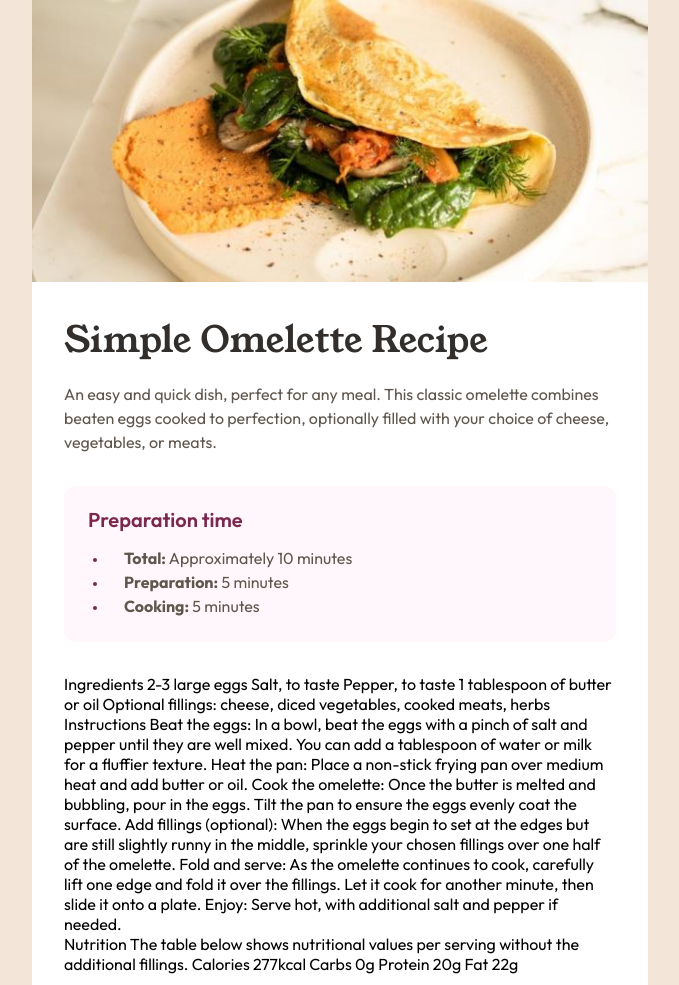
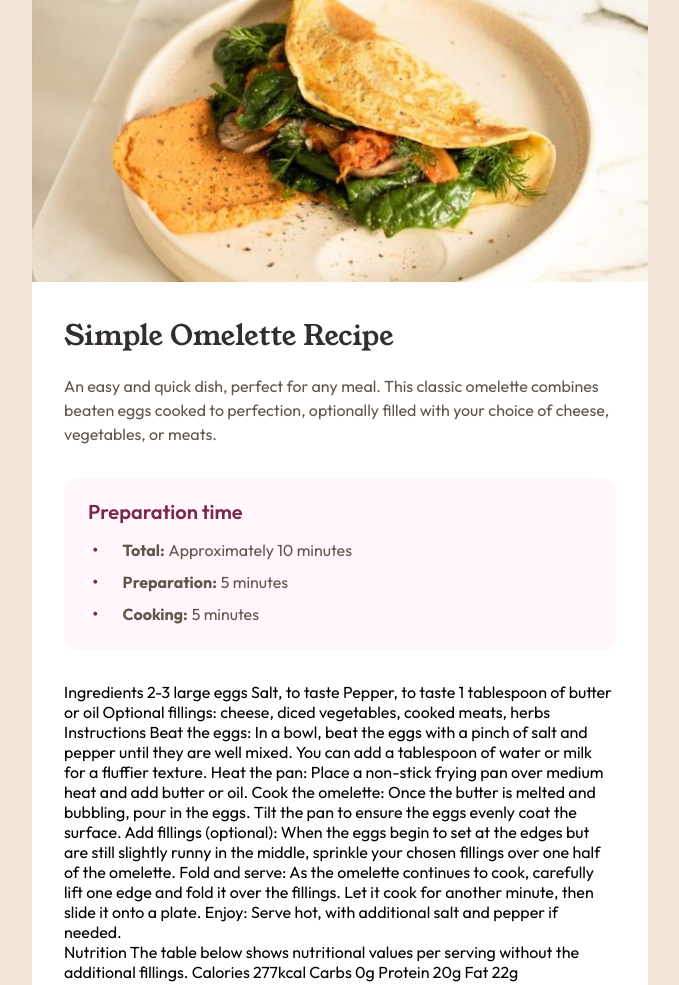
Before and after one commit to niezgoda-piotr/Frontend-Mentor---Recipe-page, a website built with Vite: page index.html in a window 1280 px wide. Shown: the top 985 px of the page, without its empty margins (300-979 px from the left). Built offline with nearby package versions, Linux system fonts and the light colour scheme.

Commit message:
Fix styling of prep-time bullets

```diff
--- a/css/style.css
+++ b/css/style.css
@@ -93,10 +93,10 @@ main {
 }
 
 .recipe-description__heading {
-    font-family: var(--text-preset-1-mobile--font-family);
-    font-size: var(--text-preset-1-mobile--size);
-    font-weight: var(--text-preset-1-mobile--weight);
-    line-height: var(--text-preset-1-mobile--line-height);
+    font-family: var(--text-preset-2--font-family);
+    font-size: var(--text-preset-2--size);
+    font-weight: var(--text-preset-2--weight);
+    line-height: var(--text-preset-2--line-height);
     color: var(--color-stone-900);
     margin-bottom: var(--spacing-300);
 }
@@ -123,7 +123,6 @@ main {
     margin-bottom: var(--spacing-200);
 }
 
-/* TODO Need to figure out indenting of the wrapping text of list elements*/
 .recipe-prep-time__list {
     font-size: var(--text-preset-4--size);
     font-weight: var(--text-preset-4--weight);
@@ -131,23 +130,21 @@ main {
     color: var(--color-stone-600);
     margin: 0;
     padding: 0;
-    /*list-style-position: inside;*/
-    padding-inline-start: calc(var(--spacing-200) + var(--spacing-50));
+    list-style: none;
 }
 
 .recipe-prep-time__list-elem {
-    /*text-indent: 50px;*/
+    display: flex;
+    padding-right: var(--spacing-100);
+    margin-top: var(--spacing-100);
 }
 
-.recipe-prep-time__list-elem::marker {
+.recipe-prep-time__list-elem::before {
+    content: "\2022";
+    padding-left: var(--spacing-50);
+    padding-right: var(--spacing-300);
     color: var(--color-rose-800);
-    font-size: 0.75rem;
-}
-
-.recipe-prep-time__list-elem em::before {
-    content: "";
-    display: inline-block;
-    margin-right: var(--spacing-200);
+    font-size: 1.25rem;
 }
 
 .recipe-prep-time__list-elem em {
@@ -155,4 +152,5 @@ main {
     font-size: var(--text-preset-4-bold--size);
     font-weight: var(--text-preset-4-bold--weight);
     line-height: var(--text-preset-4-bold--line-height);
+    padding-right: var(--spacing-50);
 }
--- a/index.html
+++ b/index.html
@@ -26,9 +26,9 @@
             <section class="recipe-prep-time">
                 <h3 class="recipe-prep-time__heading">Preparation time</h3>
                 <ul class="recipe-prep-time__list">
-                    <li class="recipe-prep-time__list-elem"><em>Total:</em> Approximately 10 minutes</li>
-                    <li class="recipe-prep-time__list-elem"><em>Preparation:</em> 5 minutes</li>
-                    <li class="recipe-prep-time__list-elem"><em>Cooking:</em> 5 minutes</li>
+                    <li class="recipe-prep-time__list-elem"><span><em>Total:</em>Approximately 10 minutes</span></li>
+                    <li class="recipe-prep-time__list-elem"><span><em>Preparation:</em>5 minutes</span></li>
+                    <li class="recipe-prep-time__list-elem"><span><em>Cooking:</em>5 minutes</span></li>
                 </ul>
             </section>
             <section class="recipe-ingredients">
```
